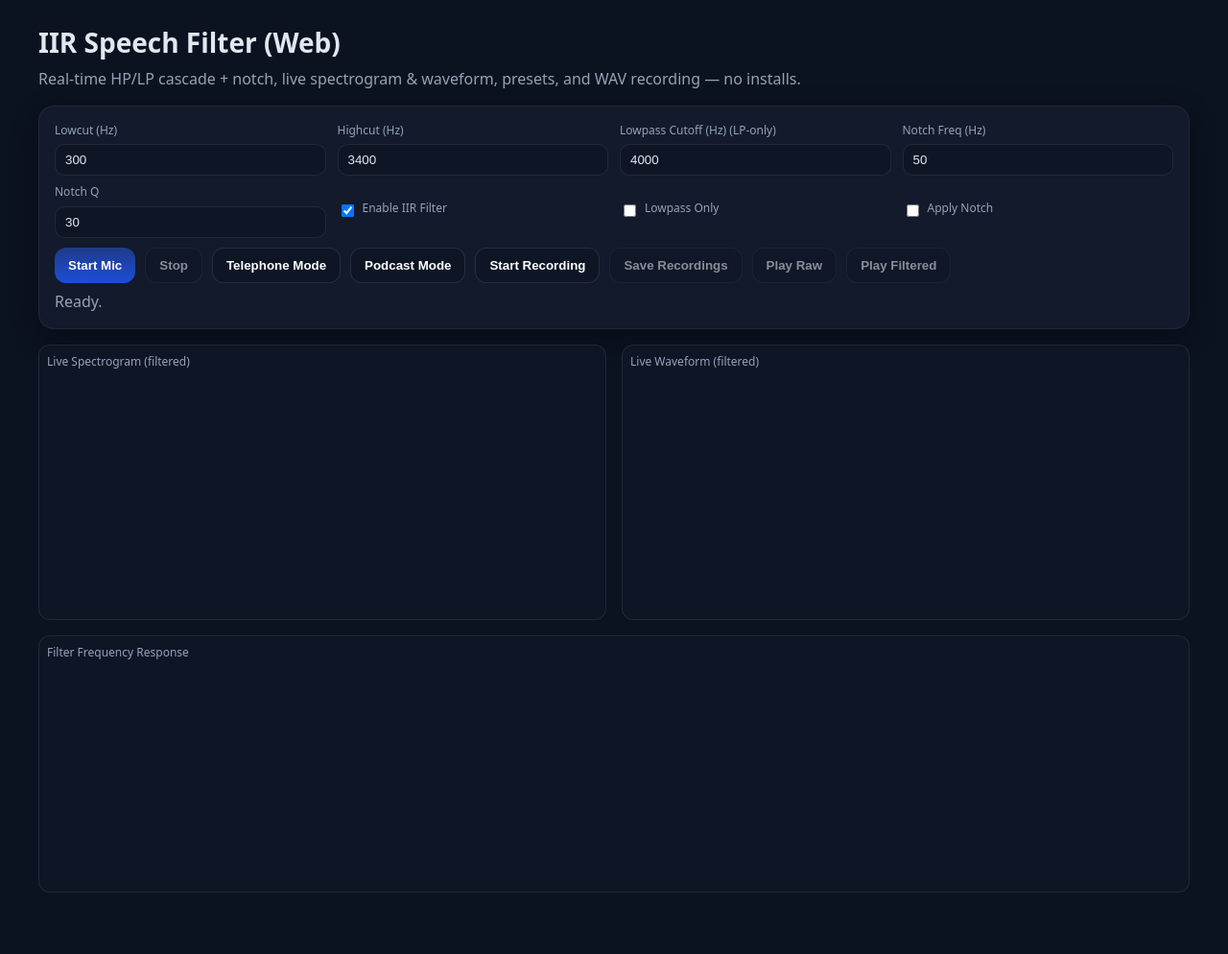
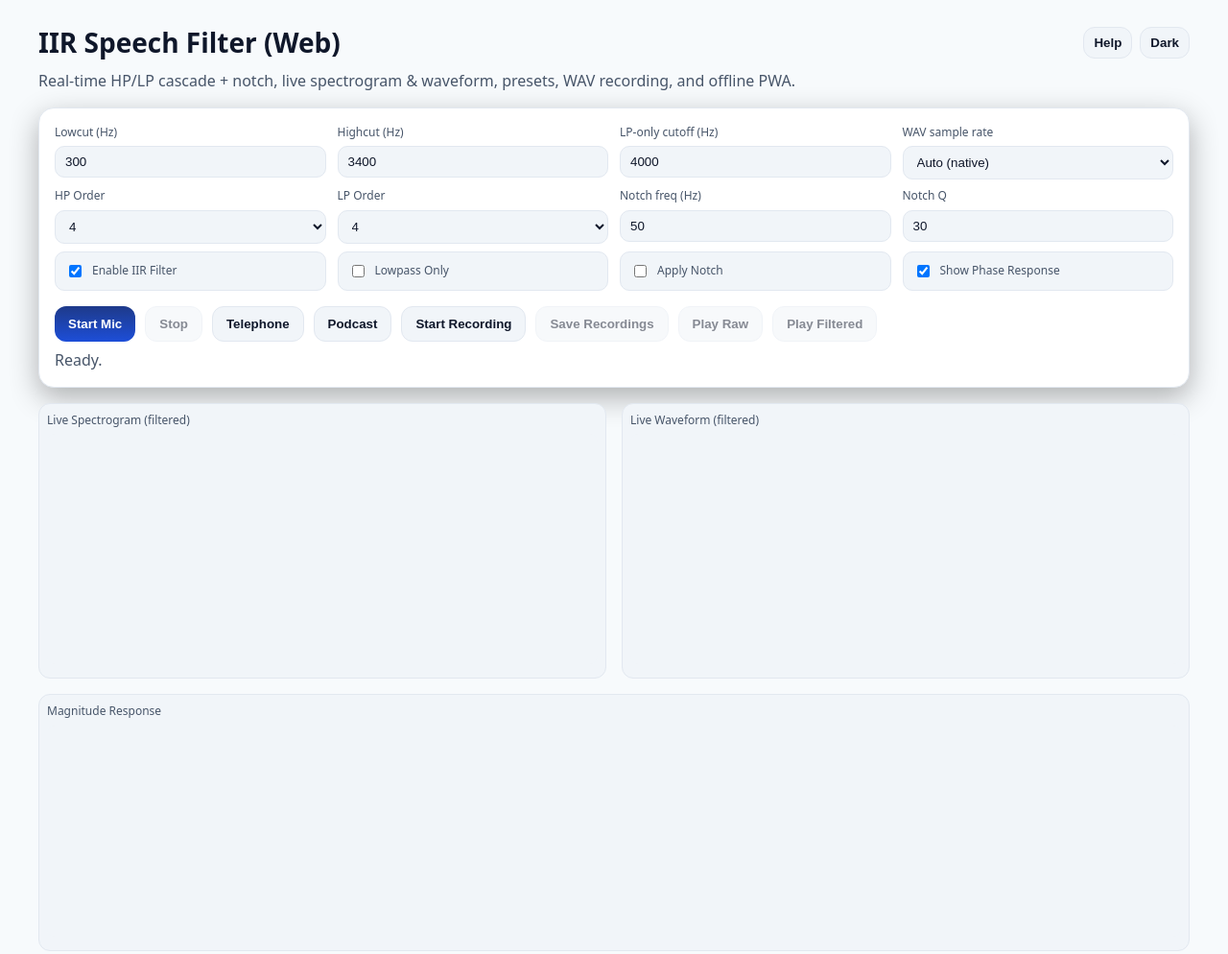
Before and after one commit to EpanE/iir-filter-designer-web, a plain HTML site: page index.html in a window 1280 px wide. Shown: the top 994 px of the page at 96% size. Before the commit the page ends 954 px from the top, so only its background shows below. Drawn offline with Linux system fonts and the light colour scheme.

Commit message:
Update index.html

```diff
--- a/index.html
+++ b/index.html
@@ -4,83 +4,105 @@
   <meta charset="utf-8" />
   <meta name="viewport" content="width=device-width, initial-scale=1" />
   <title>IIR Speech Filter (Web)</title>
+
+  <!-- PWA + Icons -->
+  <link rel="manifest" href="manifest.webmanifest?v=3" />
   <meta name="theme-color" content="#0b1220" />
   <link rel="icon" type="image/png" sizes="32x32" href="icons/favicon-32.png" />
+  <link rel="apple-touch-icon" href="icons/icon-192.png" />
 
   <style>
     :root{
-      --bg:#0b1220; --card:#121a2b; --text:#e2e8f0; --muted:#94a3b8; --accent:#60a5fa;
-      --cardBorder:rgba(255,255,255,.06);
+      --bg:#0b1220; --card:#121a2b; --text:#e2e8f0; --muted:#94a3b8; --accent:#60a5fa; --border:rgba(255,255,255,.06);
+      --card2:#0e1626;
     }
+    :root[data-theme="light"]{
+      --bg:#f7fafc; --card:#ffffff; --text:#0f172a; --muted:#475569; --border:#e2e8f0; --card2:#f1f5f9;
+    }
+    html,body{height:100%}
     body{margin:0;background:var(--bg);color:var(--text);font:16px/1.45 system-ui,Segoe UI,Roboto,Helvetica,Arial,sans-serif}
     .wrap{max-width:1200px;margin:24px auto;padding:0 16px}
-    .title{margin:0 0 6px;font-size:28px;font-weight:800}
-    .sub{margin:0 0 16px;color:var(--muted)}
-    .card{background:var(--card);border:1px solid var(--cardBorder);border-radius:16px;padding:16px;box-shadow:0 10px 30px rgba(0,0,0,.3)}
+    .row{display:flex;align-items:center;justify-content:space-between;gap:12px}
+    .title{margin:0;font-size:28px;font-weight:800}
+    .sub{margin:8px 0 16px;color:var(--muted)}
+    .card{background:var(--card);border:1px solid var(--border);border-radius:16px;padding:16px;box-shadow:0 10px 30px rgba(0,0,0,.3)}
     .grid{display:grid;gap:12px}
     .grid.cols-4{grid-template-columns:repeat(4,minmax(0,1fr))}
     label{display:block;font-size:12px;color:var(--muted);margin:0 0 6px}
-    input[type="number"], input[type="range"], select{width:100%;box-sizing:border-box;background:#0e1626;border:1px solid rgba(255,255,255,.08);color:var(--text);border-radius:10px;padding:8px 10px}
-    .row{display:flex;gap:10px;flex-wrap:wrap;margin-top:10px}
+    input[type="number"], select{width:100%;box-sizing:border-box;background:var(--card2);border:1px solid var(--border);color:var(--text);border-radius:10px;padding:8px 10px}
+    .controls{display:grid;grid-template-columns:repeat(4,minmax(0,1fr));gap:12px;margin-top:8px}
+    .check{display:flex;align-items:center;gap:8px;background:var(--card2);border:1px solid var(--border);padding:10px;border-radius:10px}
     button{background:linear-gradient(180deg,#1e3a8a,#1d4ed8);border:none;color:#fff;padding:10px 14px;border-radius:12px;font-weight:700;cursor:pointer}
-    button.secondary{background:#0e1626;border:1px solid rgba(255,255,255,.1)}
+    button.secondary{background:var(--card2);border:1px solid var(--border);color:var(--text)}
+    button.small{padding:8px 10px}
     button:disabled{opacity:.5;cursor:not-allowed}
-    .check{display:flex;align-items:center;gap:6px}
     .status{margin-top:8px;color:var(--muted)}
     .plots{display:grid;grid-template-columns:1fr 1fr;gap:16px;margin-top:16px}
-    .plot{background:#0e1626;border:1px solid rgba(255,255,255,.08);border-radius:12px;padding:8px}
-    canvas{width:100%;height:240px;background:#0e1626;border-radius:8px}
+    .plot{background:var(--card2);border:1px solid var(--border);border-radius:12px;padding:8px}
+    canvas{width:100%;height:240px;background:var(--card2);border-radius:8px}
     #response{height:220px}
-    @media (max-width: 900px){ .grid.cols-4{grid-template-columns:1fr 1fr} .plots{grid-template-columns:1fr} }
-    @media (max-width: 540px){ .grid.cols-4{grid-template-columns:1fr} }
+    #phase{height:180px}
+    /* Help modal */
+    .backdrop{position:fixed;inset:0;background:rgba(0,0,0,.6);display:none;align-items:center;justify-content:center;z-index:50}
+    .modal{background:var(--card);color:var(--text);border:1px solid var(--border);border-radius:14px;padding:16px;max-width:760px;width:92%}
+    .modal h2{margin:0 0 8px}
+    .modal p,.modal li{color:var(--muted)}
+    .modal .actions{display:flex;justify-content:flex-end;margin-top:12px}
+    @media (max-width:900px){ .grid.cols-4{grid-template-columns:1fr 1fr} .plots{grid-template-columns:1fr} }
+    @media (max-width:540px){ .grid.cols-4{grid-template-columns:1fr} }
   </style>
 </head>
 <body>
   <div class="wrap">
-    <h1 class="title">IIR Speech Filter (Web)</h1>
-    <p class="sub">Real-time HP/LP cascade + notch, live spectrogram & waveform, presets, and WAV recording — no installs.</p>
+    <div class="row">
+      <h1 class="title">IIR Speech Filter (Web)</h1>
+      <div style="display:flex;gap:8px;">
+        <button id="helpBtn" class="secondary small">Help</button>
+        <button id="themeBtn" class="secondary small">Light</button>
+      </div>
+    </div>
+    <p class="sub">Real-time HP/LP cascade + notch, live spectrogram & waveform, presets, WAV recording, and offline PWA.</p>
 
     <div class="card">
       <div class="grid cols-4">
-        <div>
-          <label>Lowcut (Hz)</label>
-          <input id="lowcut" type="number" value="300" step="10" min="20" max="10000">
-        </div>
-        <div>
-          <label>Highcut (Hz)</label>
-          <input id="highcut" type="number" value="3400" step="10" min="100" max="20000">
-        </div>
-        <div>
-          <label>Lowpass Cutoff (Hz) (LP-only)</label>
-          <input id="lpCut" type="number" value="4000" step="50" min="100" max="20000">
-        </div>
-        <div>
-          <label>Notch Freq (Hz)</label>
-          <input id="notchF" type="number" value="50" step="1" min="40" max="2000">
+        <div><label>Lowcut (Hz)</label><input id="lowcut" type="number" value="300" step="10" min="20" max="10000"></div>
+        <div><label>Highcut (Hz)</label><input id="highcut" type="number" value="3400" step="10" min="100" max="20000"></div>
+        <div><label>LP-only cutoff (Hz)</label><input id="lpCut" type="number" value="4000" step="50" min="100" max="20000"></div>
+        <div><label>WAV sample rate</label>
+          <select id="wavRate">
+            <option value="auto">Auto (native)</option>
+            <option value="16000">16000 Hz</option>
+          </select>
         </div>
       </div>
 
       <div class="grid cols-4" style="margin-top:8px;">
-        <div>
-          <label>Notch Q</label>
-          <input id="notchQ" type="number" value="30" step="1" min="1" max="100">
+        <div><label>HP Order</label>
+          <select id="hpOrder">
+            <option>2</option><option selected>4</option><option>6</option><option>8</option>
+          </select>
         </div>
-        <div class="check">
-          <input id="enableFilter" type="checkbox" checked><label for="enableFilter">Enable IIR Filter</label>
+        <div><label>LP Order</label>
+          <select id="lpOrder">
+            <option>2</option><option selected>4</option><option>6</option><option>8</option>
+          </select>
         </div>
-        <div class="check">
-          <input id="lpOnly" type="checkbox"><label for="lpOnly">Lowpass Only</label>
-        </div>
-        <div class="check">
-          <input id="enableNotch" type="checkbox"><label for="enableNotch">Apply Notch</label>
-        </div>
+        <div><label>Notch freq (Hz)</label><input id="notchF" type="number" value="50" step="1" min="40" max="2000"></div>
+        <div><label>Notch Q</label><input id="notchQ" type="number" value="30" step="1" min="1" max="100"></div>
       </div>
 
-      <div class="row">
+      <div class="controls">
+        <label class="check"><input id="enableFilter" type="checkbox" checked> Enable IIR Filter</label>
+        <label class="check"><input id="lpOnly" type="checkbox"> Lowpass Only</label>
+        <label class="check"><input id="enableNotch" type="checkbox"> Apply Notch</label>
+        <label class="check"><input id="showPhase" type="checkbox" checked> Show Phase Response</label>
+      </div>
+
+      <div style="display:flex;gap:10px;flex-wrap:wrap;margin-top:10px;">
         <button id="startBtn">Start Mic</button>
         <button id="stopBtn" class="secondary" disabled>Stop</button>
-        <button id="telBtn" class="secondary">Telephone Mode</button>
-        <button id="podBtn" class="secondary">Podcast Mode</button>
+        <button id="telBtn" class="secondary">Telephone</button>
+        <button id="podBtn" class="secondary">Podcast</button>
         <button id="recBtn" class="secondary">Start Recording</button>
         <button id="saveBtn" class="secondary" disabled>Save Recordings</button>
         <button id="playRawBtn" class="secondary" disabled>Play Raw</button>
@@ -91,21 +113,44 @@
     </div>
 
     <div class="plots">
-      <div class="plot">
-        <label>Live Spectrogram (filtered)</label>
-        <canvas id="spectrogram" width="1024" height="256"></canvas>
-      </div>
-      <div class="plot">
-        <label>Live Waveform (filtered)</label>
-        <canvas id="waveform" width="1024" height="256"></canvas>
-      </div>
-      <div class="plot" style="grid-column:1 / -1;">
-        <label>Filter Frequency Response</label>
-        <canvas id="response" width="1200" height="220"></canvas>
-      </div>
+      <div class="plot"><label>Live Spectrogram (filtered)</label><canvas id="spectrogram" width="1024" height="256"></canvas></div>
+      <div class="plot"><label>Live Waveform (filtered)</label><canvas id="waveform" width="1024" height="256"></canvas></div>
+      <div class="plot" style="grid-column:1/-1;"><label>Magnitude Response</label><canvas id="response" width="1200" height="220"></canvas></div>
+      <div class="plot" style="grid-column:1/-1;"><label>Phase Response (deg)</label><canvas id="phase" width="1200" height="180"></canvas></div>
     </div>
   </div>
 
-  <script src="app.js?v=1" defer></script>
+  <!-- Help -->
+  <div id="helpBackdrop" class="backdrop">
+    <div class="modal" role="dialog" aria-modal="true">
+      <h2>How this works</h2>
+      <ul>
+        <li><b>HP/LP order</b>: cascades of biquads (2nd-order). Order 4 = two sections. Q values follow Butterworth.</li>
+        <li><b>Lowpass Only</b>: skips HP and uses LP only (e.g., de-essing / rumble not needed).</li>
+        <li><b>Notch</b>: narrow rejection (e.g., 50/60 Hz). Increase Q to narrow.</li>
+        <li><b>WAV sample rate</b>: “Auto” uses the browser’s native rate (often 48 kHz). Choose 16 kHz to resample on save.</li>
+        <li><b>Recording</b>: records both raw and filtered streams; use Save to download WAVs.</li>
+        <li><b>Phase plot</b>: unwrapped total phase of the active cascade.</li>
+      </ul>
+      <div class="actions"><button id="helpClose" class="secondary small">Close</button></div>
+    </div>
+  </div>
+
+  <!-- Theme + Help + SW -->
+  <script>
+    (function(){
+      const root=document.documentElement, btn=document.getElementById('themeBtn');
+      const saved=localStorage.getItem('theme'); const prefers=matchMedia('(prefers-color-scheme: light)').matches?'light':'dark';
+      root.dataset.theme=saved||prefers; btn.textContent=(root.dataset.theme==='light')?'Dark':'Light';
+      btn.addEventListener('click',()=>{ const t=(root.dataset.theme==='dark')?'light':'dark'; root.dataset.theme=t; localStorage.setItem('theme',t); btn.textContent=(t==='light')?'Dark':'Light';});
+      const open=()=>{document.getElementById('helpBackdrop').style.display='flex'};
+      const close=()=>{document.getElementById('helpBackdrop').style.display='none'};
+      document.getElementById('helpBtn').onclick=open; document.getElementById('helpClose').onclick=close;
+      document.getElementById('helpBackdrop').addEventListener('click',e=>{ if(e.target.id==='helpBackdrop') close();});
+      if('serviceWorker' in navigator){ window.addEventListener('load',()=>navigator.serviceWorker.register('./sw.js')); }
+    })();
+  </script>
+
+  <script src="app.js?v=2" defer></script>
 </body>
 </html>
```
